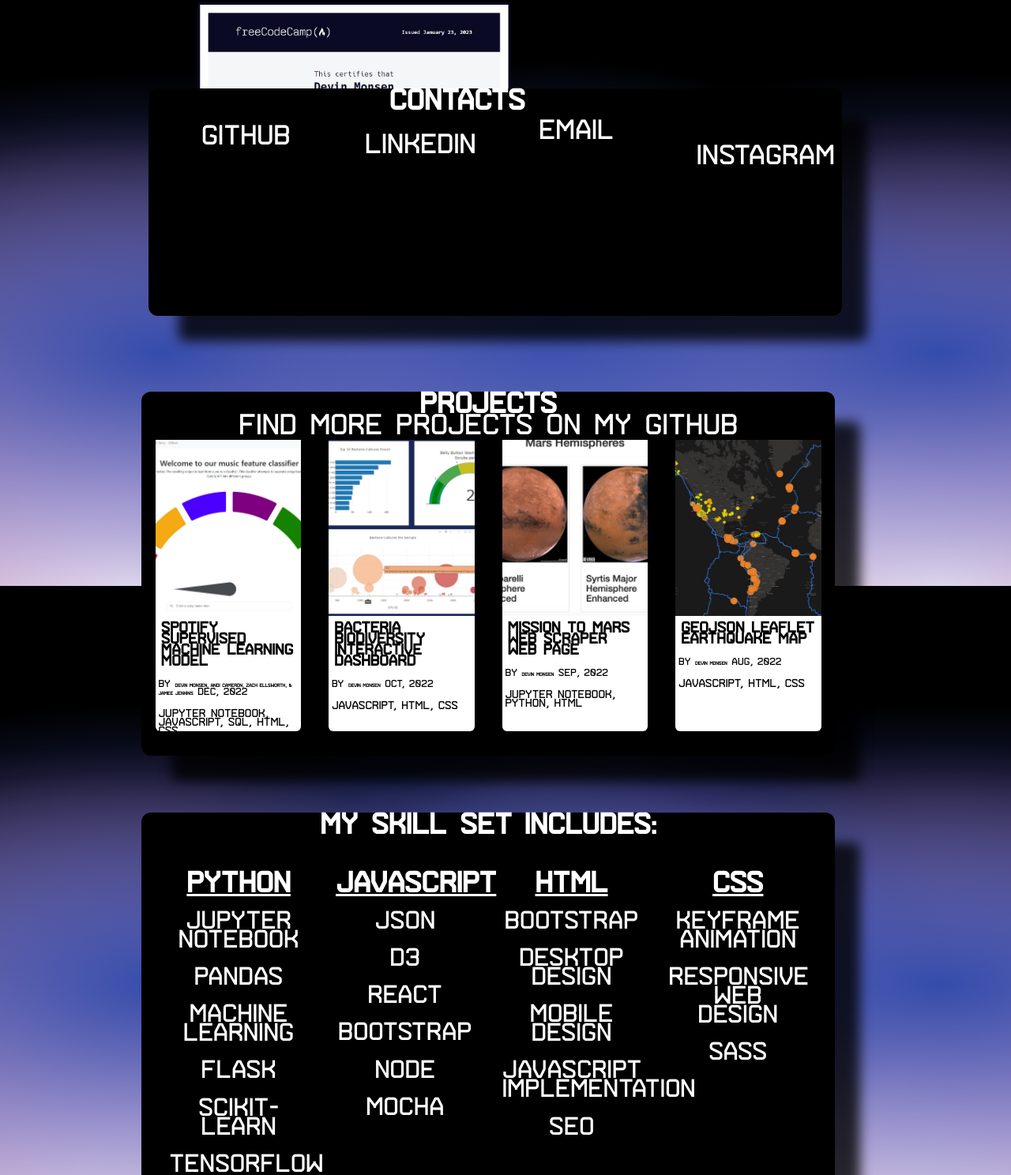
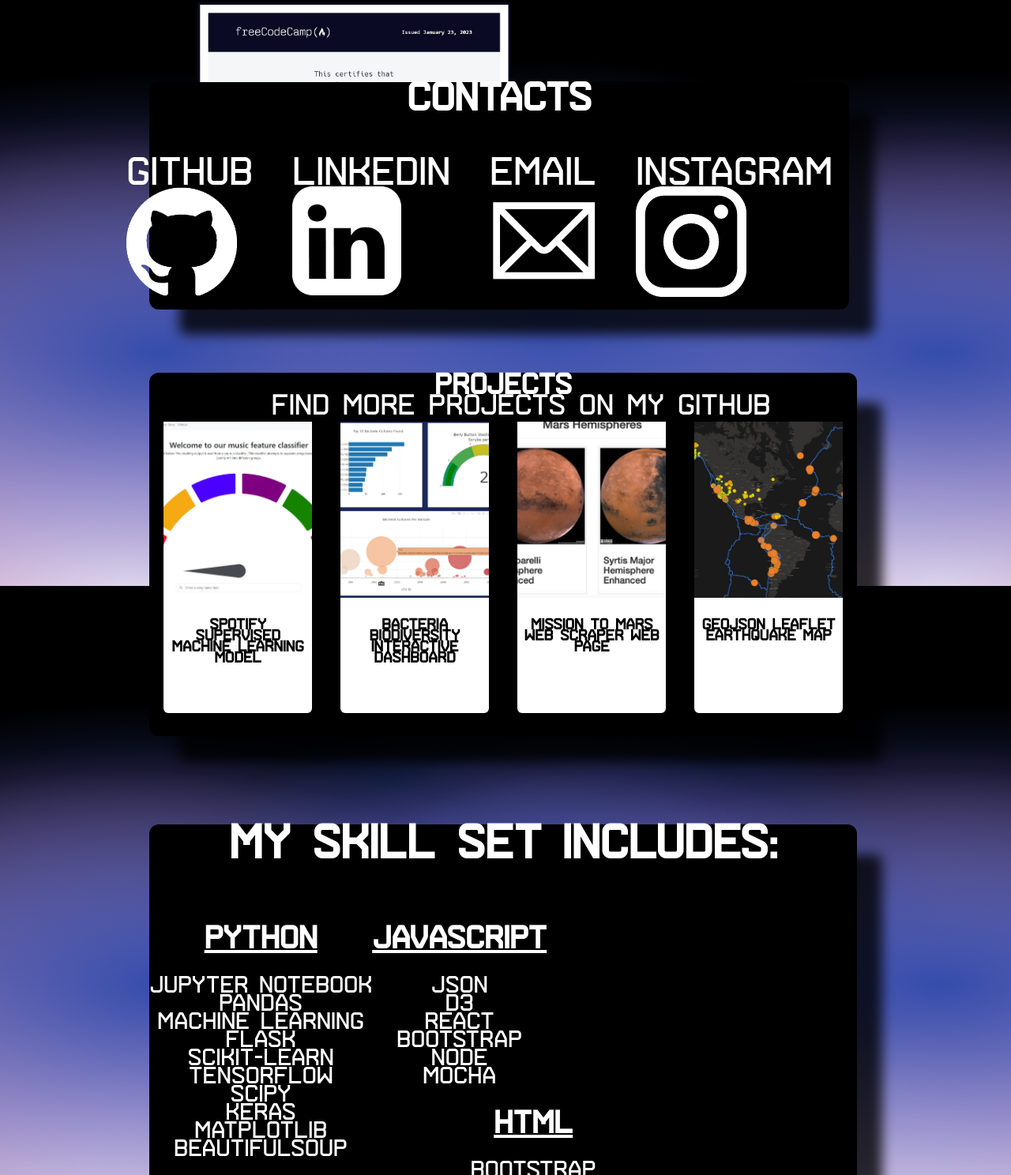
Before and after one commit to DevinJaxues/DevinJaxues.github.io, a plain HTML site: page index.html in a window 1280 px wide. Shown: the part 858-2346 px from the top of the page at 79% size. Drawn offline with Linux system fonts and the light colour scheme.

Commit message:
Sizing bug fix

```diff
--- a/index.html
+++ b/index.html
@@ -35,6 +35,7 @@
     <div class="contacts">
         <div class="contact-card">
             <h2 class="contact-header">Contacts</h2>
+            <div class="container">
                 <div class="contact">
                     <a class="link" href="https://github.com/DevinJaxues" target="_blank">
                     <p class="contact-link">GitHub</p>
@@ -60,6 +61,7 @@
                     </a>
                 </div>
             </div>
+        </div>
 
         <!--Project Section-->
         <div class="projects">
@@ -70,8 +72,8 @@
                     <a href="https://github.com/AndiCam88/final_project" target="_blank">
                         <img class="project-image" src="images/spotify.jpg" alt="image of my Spotify project webpage">
                     </a>
-                    <div class="heading"> Spotify Supervised Machine Learning Model</div>
-                    <div class="author"> By <span class="name">Devin Monsen, Andi Cameron, Zach Ellsworth, & Jamee Jenkins</span> Dec, 2022</div>
+                    <p class="heading"> Spotify Supervised Machine Learning Model</p>
+                    <p class="author"> By <span class="name">Devin Monsen, Andi Cameron, Zach Ellsworth, & Jamee Jenkins</span> Dec, 2022</p>
                     <p class="languages">Jupyter Notebook, JavaScript, SQL, HTML, CSS</p>
                 </div>
 
@@ -79,8 +81,8 @@
                     <a href="https://github.com/DevinJaxues/Belly_Button_Biodiversity" target="_blank">
                         <img class="project-image" src="images/bbd.JPG" alt="image of my Bio Diversity Project project webpage">
                     </a>
-                    <div class="heading">Bacteria Biodiversity Interactive Dashboard</div>
-                    <div class="author"> By <span class="name">Devin Monsen</span> Oct, 2022</div>
+                    <p class="heading">Bacteria Biodiversity Interactive Dashboard</p>
+                    <p class="author"> By <span class="name">Devin Monsen</span> Oct, 2022</p>
                     <p class="languages">JavaScript, HTML, CSS</p>
                 </div>
 
@@ -88,8 +90,8 @@
                     <a href="https://github.com/DevinJaxues/Mission-To-Mars" target="_blank">
                         <img class="project-image" src="images/mars.JPG" alt="image of my NASA web scraper project webpage">
                     </a>
-                    <div class="heading">Mission To Mars Web Scraper Web Page</div>
-                    <div class="author"> By <span class="name">Devin Monsen</span> Sep, 2022</div>
+                    <p class="heading">Mission To Mars Web Scraper Web Page</p>
+                    <p class="author"> By <span class="name">Devin Monsen</span> Sep, 2022</p>
                     <p class="languages">Jupyter Notebook, Python, HTML</p>
                 </div>
 
@@ -97,8 +99,8 @@
                     <a href="https://github.com/DevinJaxues/Mapping_Earthquakes" target="_blank">
                         <img class="project-image" src="images/eqmap.jpg" alt="image of my Leaflet Map project webpage">
                     </a>
-                    <div class="heading"> GeoJson Leaflet Earthquake Map</div>
-                    <div class="author"> By <span class="name">Devin Monsen</span> Aug, 2022</div>
+                    <p class="heading"> GeoJson Leaflet Earthquake Map</p>
+                    <p class="author"> By <span class="name">Devin Monsen</span> Aug, 2022</p>
                     <p class="languages">JavaScript, HTML, CSS</p>
                 </div>
             </div>
@@ -144,9 +146,19 @@
                     <p class="sub-skill">Responsive Web Design</p>
                     <p class="sub-skill">SASS</p>
                 </div>
-                <div class="skill-center">
+                <div class="skill-list">
                     <h2 class="skill-categories">Additional Skills</h2>
-                    <p class="extra-skills">R, API Interactions, Hadoop, pgAdmin, VBA, Excel, PowerBI, Tableau, MongoDB, GIT, PostgreSQL</p>
+                    <p class="sub-skill">R</p>
+                    <p class="sub-skill">API's</p>
+                    <p class="sub-skill">Hadoop</p>
+                    <p class="sub-skill">pgAdmin</p>
+                    <p class="sub-skill">VBA</p>
+                    <p class="sub-skill">Excel</p>
+                    <p class="sub-skill">PowerBI</p>
+                    <p class="sub-skill">Tableau</p>
+                    <p class="sub-skill">MongoDB</p>
+                    <p class="sub-skill">GIT</p>
+                    <p class="sub-skill">PostgreSQL</p>
                 </div>
             </div>
         </div>
--- a/styles.css
+++ b/styles.css
@@ -34,7 +34,7 @@ body {
 .stars {
   width: 100%;
   height: 100%;
-  position: fixed;
+  position: absolute;
   top: 0;
   left: 0;
   z-index: -1;
@@ -67,9 +67,9 @@ body {
 /* About Me Section */
 .about-me {
   position: absolute;
-  left: 10%;
+  left: 5%;
   top: 10%;
-  width: 80%;
+  width: 320px;
   height: 20%;
 }
 
@@ -77,10 +77,10 @@ body {
   margin-top: 5px;
   margin-bottom: 2%;
   font-weight: 600;
-  margin-left: 9%;
-  width: 97%;
+  margin-left: 45px;
+  width: 250px;
   color: white;
-  font-size: 200%;
+  font-size: 25px;
   animation: typing 2s steps(21), blink .5s step-end infinite alternate;
   white-space: nowrap;
   overflow: hidden;
@@ -112,36 +112,31 @@ body {
 
 .contacts {
   position: absolute;
-  left: 2%;
-  top: 65%;
-  width: 103%;
-  height: 20%;
+  left: 20px;
+  top: 62%;
+  width: 350px;
+  height: 200px;
 }
 
 .contact-card{
-  margin-left: 1%;
-  margin-right: 3%;
-  margin-top: 10px;
-  height: 100%;
+  margin-left: 10px;
+  height: 210px;
   background-color: rgb(0, 0, 0);
-  box-shadow: 35px 35px 15px -3px rgba(0, 0, 0, 0.8);
+  box-shadow: 35px 15px 15px -3px rgba(0, 0, 0, 0.8);
   border-radius: 12px;
 }
 
 .contact-header {
-  position: absolute;
-  left: 35%;
-  margin: auto;
+  text-align: center;
   color: #fff;
-  font-size: 130%;
+  font-size: 25px;
 }
 
 .contact-link {
-  float: left;
-  margin-right: 5%;
-  margin-left: 20%;
-  margin-top: 10%;
-  font-size: 120%;
+  margin: auto;
+  margin-top: 15px;
+  text-align: center;
+  font-size: 22px;
   color: #fff;
 }
 
@@ -156,185 +151,140 @@ a{
 /*Project Section Start*/
 
 .projects{
-  position: absolute;
-  top: 120%;
-  width: 100%;
-  height: 140%;
+  width: 350px;
+  height: 200px;
 }
 
 .project-header {
-  position: absolute;
-  margin: auto;
+  margin-left: 125px;
   color: #fff;
   font-size: 130%;
 }
 
 .project-subheader {
-  position: absolute;
-  margin-top: 5%;
+  margin-left: 45px;
+  margin-top: -8px;
   color: #fff;
-  font-size: 100%;
+  font-size: 15px;
 }
 
 .project-table {
-  margin-top: 10px;
-  margin-right: 2%;
-  height: 120%;
+  margin-left: 10px;
+  height: 600px;
+  width: 340px;
   background-color: rgb(0, 0, 0);
-  box-shadow: 35px 35px 15px -3px rgba(0, 0, 0, 0.8);
+  box-shadow: 35px 15px 15px -3px rgba(0, 0, 0, 0.8);
   border-radius: 12px;
-  display: flex;
-  justify-content: space-around;
 }
 
 .project-card {
-  margin-top: 12%;
-  margin-right: 1%;
-  margin-left: 2%;
-  width: 37%;
-  height: 76%;
+  margin-top: 5px;
+  margin-left: 20px;
+  width: 40%;
+  height: 250px;
   background: #fff;
   border-radius: 6px;
+  vertical-align: top;
+  display: inline-block;
+  text-align: center;
 }
 
 .project-image {
-  height: calc(90% - 6.8rem);
+  height: 130px;
   width: 100%;
   object-fit: cover;
 }
 
-.project-image:hover {
-  transform: scale(0.98);
+.heading {
+  font-size: 20px;
+  vertical-align: bottom;
+  color: var(--secondary-color);
 }
 
-.heading {
-  font-weight: 600;
-  font-size: 40%;
-  color: var(--secondary-color);
-  padding: 7px;
+.author {
+  display: none;
 }
-
-.heading:hover {
-  cursor: pointer;
- }
-
-.author {
-  color: var(--secondary-color);
-  font-weight: 400;
-  font-size: 40%;
-  padding-top: 10px;
-  margin-left: 2%;
-}
-
 .languages {
-  color: var(--secondary-color);
-  font-size: 20%;
-  margin-top: 9%;
-  margin-left: 2%;
+  display: none;
 }
 
 .name {
-  font-size: 20%;
-}
-
-.name:hover {
-  cursor: pointer;
+  display: none;
 }
 
 /*Project Elements End*/
 
 /*Skill Section*/
 .skills {
-  position: absolute;
-  top: 300%;
-  width: 100%;
-  height: 200%;
+  margin-top: 420px;
+  margin-left: 10px;
+  width: 340px;
+  height: 420px;
 }
 
 .skills-card{
-  height: 140%;
-  margin-top: 10px;
+  height: 660px;
   background-color: rgb(0, 0, 0);
-  box-shadow: 35px 35px 15px -3px rgba(0, 0, 0, 0.8);
+  box-shadow: 35px 15px 15px -3px rgba(0, 0, 0, 0.8);
   border-radius: 12px;
-  margin-right: 2%;
 }
 
 .skills-header {
   text-align: center;
   color: #fff;
-  font-size: 130%;
+  font-size: 20px;
 }
 
 .skill-list {
-  margin-top: 1%;
-  margin-left: 4%;
-  height: 41%;
-  width: 20%;
-  float: left;
+  display: inline-block;
+  vertical-align: text-top;
+  margin-left: 35px;
 }
 
-.skill-center{
-  position: absolute;
-  top: 96%;
-  left: 40%;
-  height: 75%;
-  width: 60%;
-  color: #fff;
-}
 
 .skill-categories {
-  display: flex;
-  justify-content: space-around;
-  margin-top: 4%;
   color: rgb(255, 255, 255);
-  font-size: 110%;
+  font-size: 15px;
   text-decoration: underline;
 }
 
 .sub-skill{
-  margin-top: -5%;
   color: rgb(255, 255, 255);
-  font-size: 100%;
-  text-align: center;
+  font-size: 12px;
+  margin: auto;
 }
 
-.extra-skills {
-  margin-top: 1%;
-  text-align: center;
-}
 
 /*Certification Section*/
 .certifications {
   position: absolute;
-  left: 2%;
+  left: 25px;
   top: 38%;
-  width: 100%;
-  height: 40%;
+  width: 350px;
+  height: 200px;
 }
 
 .cert-card{
-  margin-left: 1%;
-  margin-right: 1%;
+  margin-left: 15px;
+  width: auto;
   margin-top: 10px;
-  height: 60%;
+  height: 180px;
   background-color: rgb(0, 0, 0);
-  box-shadow: 35px 35px 15px -3px rgba(0, 0, 0, 0.8);
+  box-shadow: 35px 15px 15px -3px rgba(0, 0, 0, 0.8);
   border-radius: 12px;
 }
 
 .cert-header {
   text-align: center;
-  margin: auto;
   color: #fff;
-  font-size: 130%;
+  font-size: 20px;
 }
 
 .cert-image {
   display: inline-block;
-  margin-left: 7%;
-  margin-top: 5%;
-  height: 55%;
+  margin-left: 15px;
+  margin-top: 5px;
+  height: 110px;
 }
 }
 
@@ -390,11 +340,9 @@ a{
 }
 
 .typewriter {
-  margin-top: 3px;
-  margin-bottom: 2%;
   font-weight: 600;
-  margin-left: 29%;
-  width: 42%;
+  margin-left: 27%;
+  width: 650px;
   color: white;
   font-size: 400%;
   animation: typing 2s steps(21), blink .5s step-end infinite alternate;
@@ -427,36 +375,39 @@ a{
 /*Contact Section */
 
 .contacts {
-  position: absolute;
   left: 14%;
-  top: 120%;
+  top: 115%;
   width: 70%;
   height: 40%;
 }
 
 .contact-card{
-  margin-left: 1%;
-  margin-right: 1%;
-  margin-top: 10px;
   height: 90%;
   background-color: rgb(0, 0, 0);
   box-shadow: 35px 35px 15px -3px rgba(0, 0, 0, 0.8);
   border-radius: 12px;
-  display: flex;
-  justify-content: space-around;
 }
 
 .contact-header {
-  position: absolute;
-  margin: auto;
+  text-align: center;
   color: #fff;
-  font-size: 230%;
+  font-size: 50px;
 }
 
+.container{
+  display: flex;
+  justify-content: center;
+  align-items: center;
+  margin-top: 10px;
+}
+
+
 .contact-link {
-  margin-top: 40%;
-  font-size: 220%;
+  display: inline-block;
+  text-align: center;
+  font-size: 50px;
   color: #fff;
+  margin-right: 50px;
 }
 
 a{
@@ -470,20 +421,20 @@ a:hover {
 }
 
 .contact-picture {
-  width: 90%;
-  height: 50%;
+  display: block;
+  width: 140px;
+  height: auto;
 }
 
 .contact-picture:hover {
-  height: 60%;
+  height: 150px;
   width: auto;
 }
 
 /*Project Section Start*/
 
 .projects{
-  position: absolute;
-  top: 120%;
+  margin: auto;
   width: 100%;
   height: 120%;
 }
@@ -503,8 +454,9 @@ a:hover {
 }
 
 .project-table {
-  margin-top: 10px;
+  margin-top: 80px;
   height: 120%;
+  width: 100%;
   background-color: rgb(0, 0, 0);
   box-shadow: 35px 35px 15px -3px rgba(0, 0, 0, 0.8);
   border-radius: 12px;
@@ -571,7 +523,7 @@ a:hover {
 /*Skill Section*/
 .skills {
   position: absolute;
-  top: 280%;
+  top: 160%;
   width: 100%;
   height: 150%;
 }
@@ -588,44 +540,29 @@ a:hover {
 .skills-header {
   text-align: center;
   color: #fff;
-  font-size: 230%;
+  font-size: 60px;
 }
 
 .skill-list {
-  margin-top: 1%;
-  margin-left: 4%;
-  height: 41%;
-  width: 20%;
+  margin: auto;
   float: left;
-}
-
-.skill-center{
-  text-align: center;
-  top: 106%;
-  left: 40%;
-  height: 75%;
-  width: 40%;
-  color: #fff;
 }
 
 .skill-categories {
   display: flex;
   justify-content: space-around;
-  margin-top: 4%;
+  margin-top: 7;
   color: rgb(255, 255, 255);
-  font-size: 230%;
+  font-size: 40px;
+  text-align: center;
   text-decoration: underline;
 }
 
 .sub-skill{
-  margin-top: -5%;
+  margin: auto;
   color: rgb(255, 255, 255);
   text-align: center;
-  font-size: 200%;
-}
-
-.extra-skills {
-  font-size: 200%;
+  font-size: 30px;
 }
 
 /*Certification Section*/
```
Lines whose indentation alone changed are shown as unchanged.
